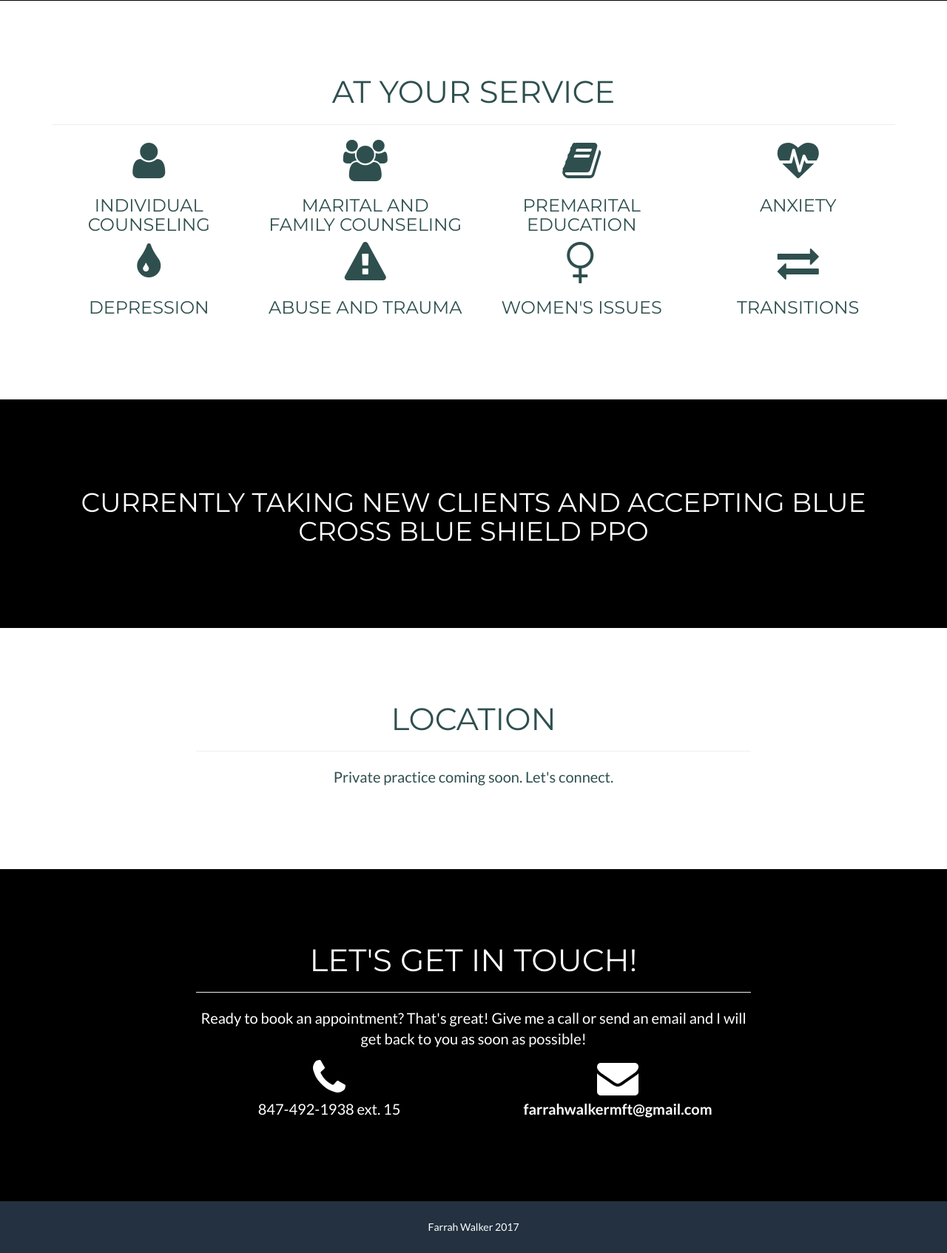
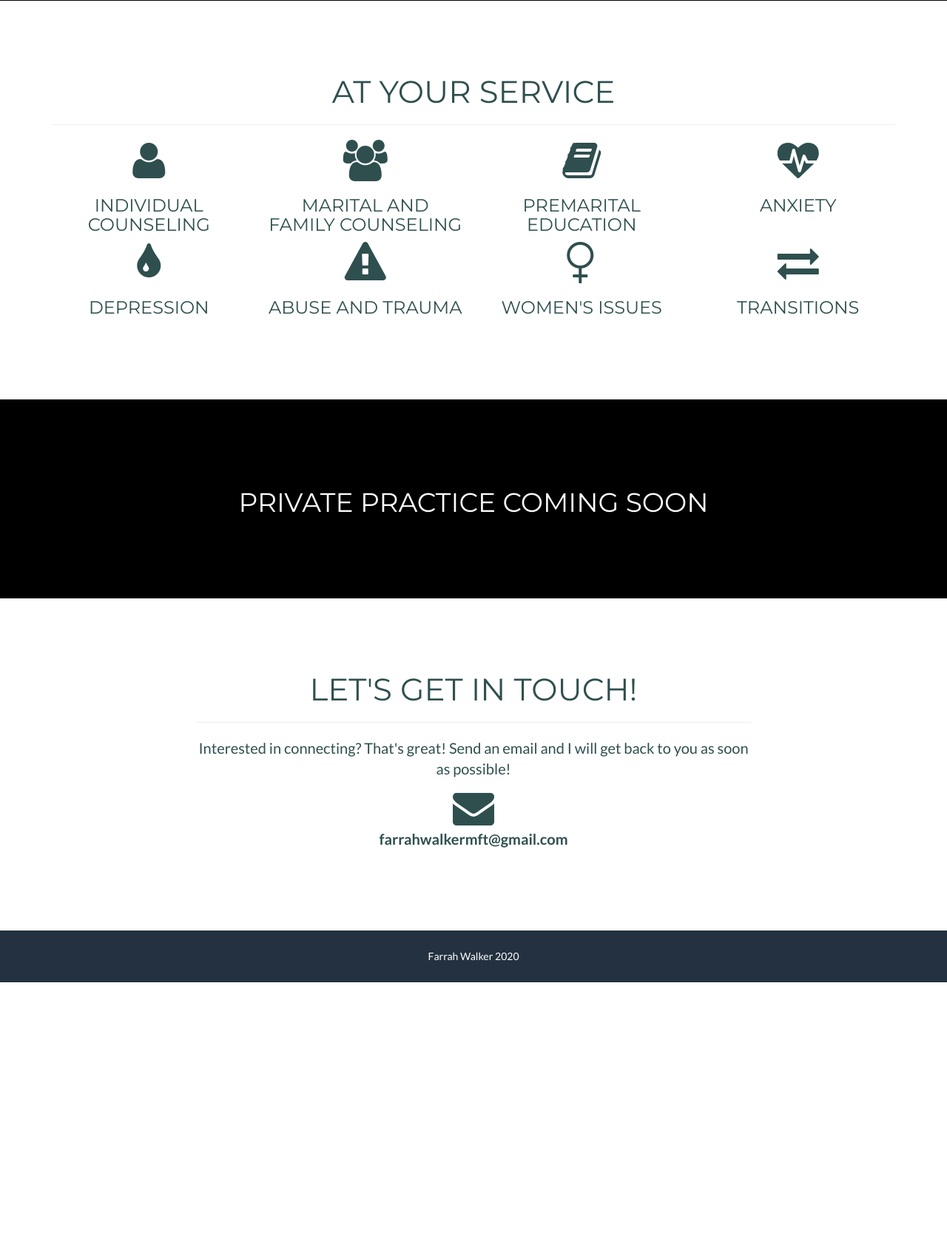
Before and after one commit to areinbee/farrahwalkermft, a PHP site: page /index.html in a window 1280 px wide. Shown: the part 1493-3187 px from the top of the page at 74% size. After the commit the page ends 2821 px from the top, so only its background shows below. Run offline with PHP 8.4, Linux system fonts and the light colour scheme; some libraries are stand-ins or nearby versions.

Commit message:
updated contact, coming soon

```diff
--- a/css/custom.css
+++ b/css/custom.css
@@ -4,6 +4,12 @@ header{
 }
 a.success{
     color: white;
+}
+a.darklink{
+  color:#2f4f4f;
+}
+a.darklink:hover{
+  color:#18BC9C;
 }
 body{
 	color:#2f4f4f;
--- a/index.html
+++ b/index.html
@@ -65,11 +65,11 @@
                         <a class="page-scroll" href="#services">Services</a>
                     </li>
                     <li>
-                        <a class="page-scroll" href="#schedulinginsurance">Scheduling and Insurance</a>
+                        <a class="page-scroll" href="#schedulinginsurance">Scheduling</a>
                     </li>
-                    <li>
+                    <!--<li>
                         <a class="page-scroll" href="#location">Location</a>
-                    </li>
+                    </li>-->
                     <li>
                         <a class="page-scroll" href="#contact">Contact</a>
                     </li>
@@ -198,47 +198,48 @@
 
     <section class="no-padding success" id="schedulinginsurance">
         <div class="container text-center">
-            <h1>Currently taking new clients and accepting Blue Cross Blue Shield PPO</h1>
+            <!--<h1>Currently taking new clients and accepting Blue Cross Blue Shield PPO</h1>-->
+            <h1>Private practice coming soon</h1>
         </div>
     </section>
 
 
-    <section id="location">
+    <!--<section id="location">
         <div class="container">
             <div class="row">
                 <div class="col-lg-8 col-lg-offset-2 text-center">
                     <h2 class="section-heading">Location</h2>
                     <hr class="primary">
-                    <p>Private practice coming soon. Let's connect.</a> </p>
+                    <p>Stay tuned for updates.</a> </p>
                 </div>
-                <!--<div class="col-lg-3 col-lg-offset-2 text-center">
+                <div class="col-lg-3 col-lg-offset-2 text-center">
                     <p>1007 Church Street Suite 302<br>
                         Evanston, IL 60201</p>
                 </div>
                 <div class="col-lg-4 text-center">
                     <iframe src="https://www.google.com/maps/embed?pb=!1m18!1m12!1m3!1d2962.7381188828404!2d-87.68850994860169!3d42.048795679106945!2m3!1f0!2f0!3f0!3m2!1i1024!2i768!4f13.1!3m3!1m2!1s0x880fd00f6b033ec7%3A0x42409df2d17f97e7!2s1007+Church+St+%23302%2C+Evanston%2C+IL+60201!5e0!3m2!1sen!2sus!4v1501197822361" width="500" height="400" frameborder="0" style="border:0" allowfullscreen></iframe>
-                </div>-->
+                </div>
             </div>
         </div>
-    </section>
+    </section>-->
 
-    <section id="contact" class="success">
+    <section id="contact" >
         <div class="container">
             <div class="row">
                 <div class="col-lg-8 col-lg-offset-2 text-center">
                     <h2 class="section-heading">Let's Get In Touch!</h2>
                     <hr class="primary">
-                    <p>Ready to book an appointment? That's great! Give me a call or send an email and I will get back to you as soon as possible!</p>
+                    <p>Interested in connecting? That's great! Send an email and I will get back to you as soon as possible!</p>
                 </div>
-                <div class="col-lg-4 col-lg-offset-2 text-center">
-                    <!--<img src="img/phone.png" width="50">-->
+                <!--<div class="col-lg-4 col-lg-offset-2 text-center">
+                    <img src="img/phone.png" width="50">
                     <i class="fa fa-phone fa-4x" aria-hidden="true"></i>
                     <p>847-492-1938 ext. 15</p>
-                </div>
-                <div class="col-lg-4 text-center">
+                </div>-->
+                <div class="col-lg-12 text-center">
                     <!--<img src="img/envelope.png" width="50">-->
                     <i class="fa fa-envelope fa-4x" aria-hidden="true"></i>
-                    <p><a class="success" href="mailto:farrahwalkermft@gmail.com">farrahwalkermft@gmail.com</a></p>
+                    <p><a class="darklink" href="mailto:farrahwalkermft@gmail.com">farrahwalkermft@gmail.com</a></p>
                 </div>
             </div>
         </div>
@@ -251,7 +252,7 @@
             <div class="container">
                 <div class="row">
                     <div class="col-lg-12">
-                        Farrah Walker 2017
+                        Farrah Walker 2020
                     </div>
                 </div>
             </div>
```
